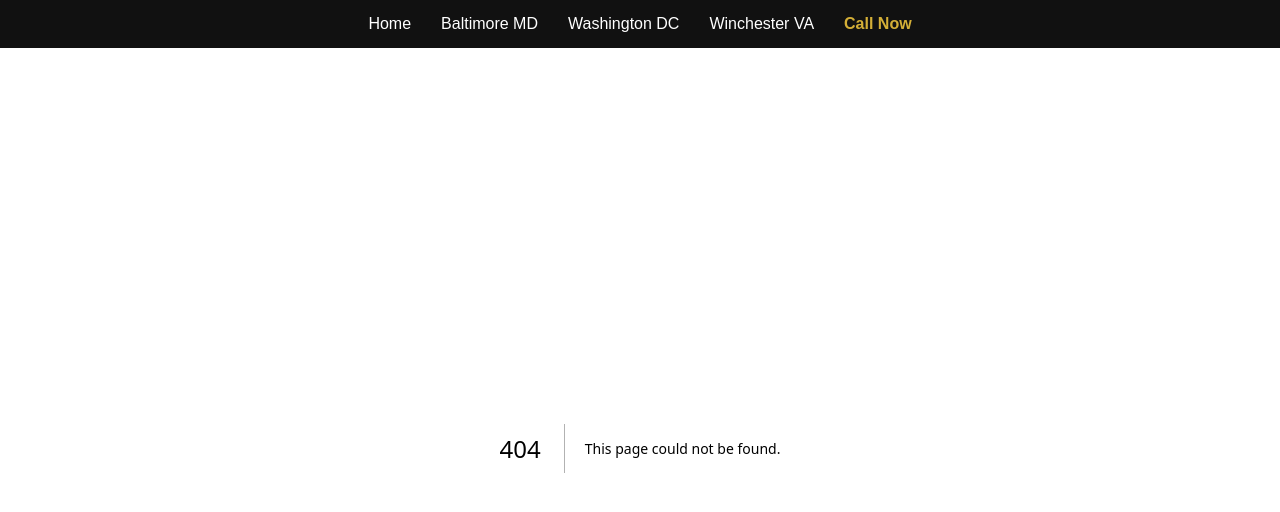
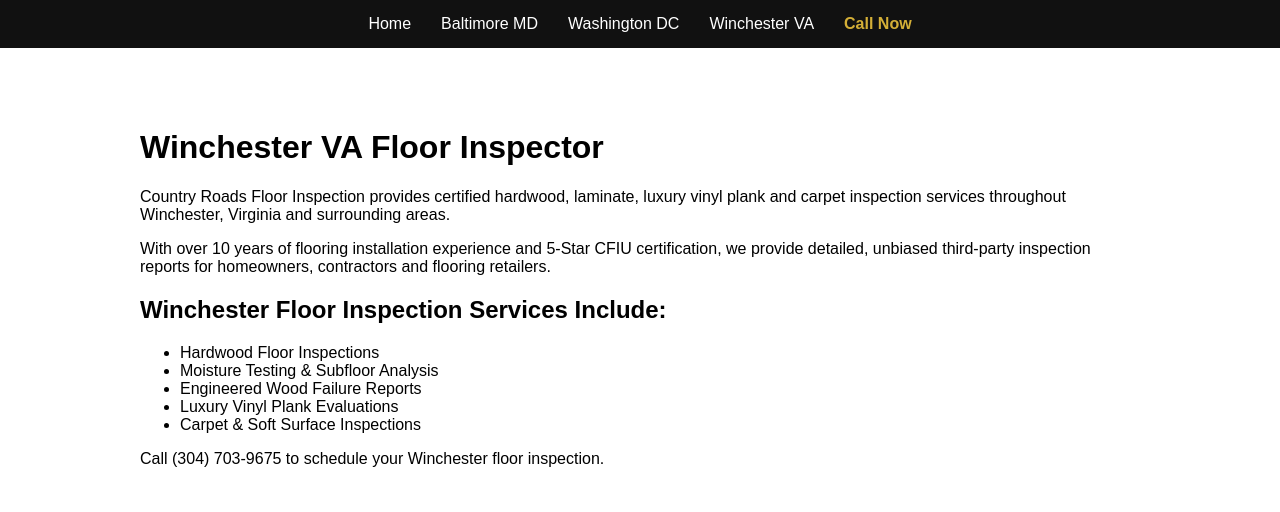
Before and after one commit to RogerN1984/country-roads-floor-inspection, a Next.js app: page /winchester-va-floor-inspector in a window 1280 px wide. Before the commit this address had no page. Shown: the top 512 px of the page. Built offline with nearby package versions, Linux system fonts and the light colour scheme.

Commit message:
Create page.js

```diff
--- /dev/null
+++ b/app/winchester-va-floor-inspector/page.js
@@ -0,0 +1,40 @@
+export const metadata = {
+  title: "Winchester VA Floor Inspector | Country Roads Floor Inspection",
+  description:
+    "Certified floor inspector serving Winchester Virginia. Hardwood, laminate, vinyl plank and carpet inspections with detailed third-party reports."
+};
+
+export default function Winchester() {
+  return (
+    <main style={{ padding: "60px 20px", maxWidth: "1000px", margin: "auto" }}>
+      <h1>Winchester VA Floor Inspector</h1>
+
+      <p>
+        Country Roads Floor Inspection provides certified hardwood,
+        laminate, luxury vinyl plank and carpet inspection services
+        throughout Winchester, Virginia and surrounding areas.
+      </p>
+
+      <p>
+        With over 10 years of flooring installation experience and
+        5-Star CFIU certification, we provide detailed, unbiased
+        third-party inspection reports for homeowners, contractors
+        and flooring retailers.
+      </p>
+
+      <h2>Winchester Floor Inspection Services Include:</h2>
+
+      <ul>
+        <li>Hardwood Floor Inspections</li>
+        <li>Moisture Testing & Subfloor Analysis</li>
+        <li>Engineered Wood Failure Reports</li>
+        <li>Luxury Vinyl Plank Evaluations</li>
+        <li>Carpet & Soft Surface Inspections</li>
+      </ul>
+
+      <p>
+        Call (304) 703-9675 to schedule your Winchester floor inspection.
+      </p>
+    </main>
+  );
+}
```
